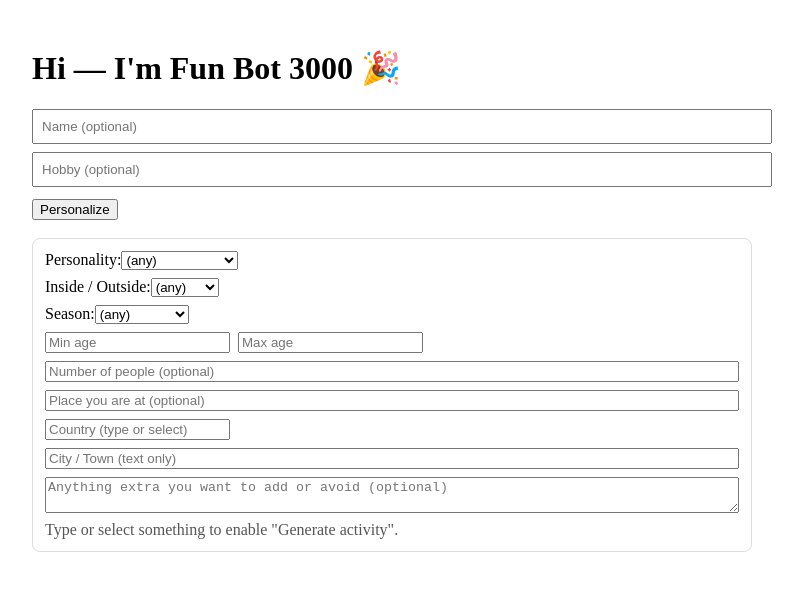
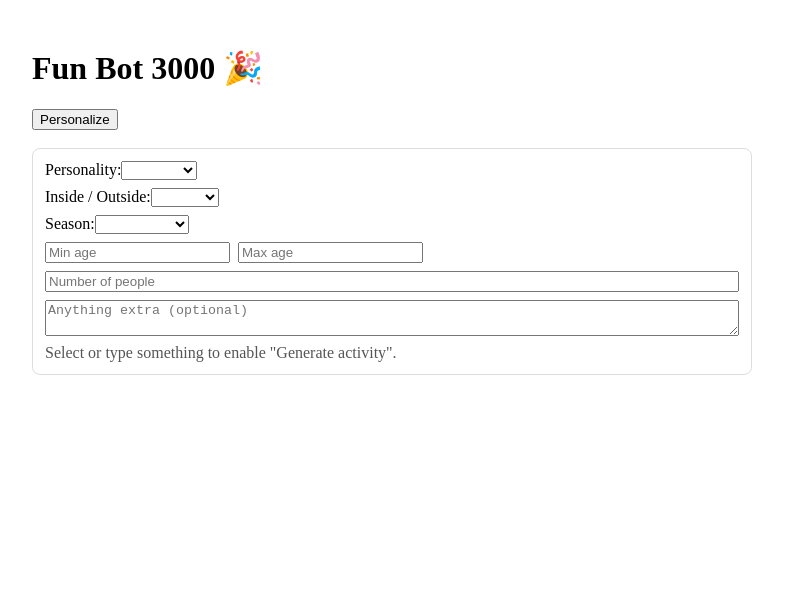
Before and after one commit to christensenandrew455-cell/funbot3000, a Next.js app: page / in a window 1280 px wide. Both pictures are taken after a click on the button "Personalize". Shown: the top 590 px of the page, without its empty margins (248-1051 px from the left). Built offline with nearby package versions, Linux system fonts and the light colour scheme.

Commit message:
Update page.js

```diff
--- a/app/page.js
+++ b/app/page.js
@@ -4,19 +4,12 @@ import { useEffect, useState } from "react";
 import { useRouter } from "next/navigation";
 
 const DEFAULT_FORM = {
-  name: "",
-  hobby: "",
-  // personalization (all optional)
-  personality: "", // "extrovert" | "introvert" | "both" | ""
-  locationPref: "", // "outside" | "inside" | "both" | ""
-  season: "", // e.g. "summer"
+  personality: "",
+  locationPref: "",
+  season: "",
   minAge: "",
   maxAge: "",
   numPeople: "",
-  place: "",
-  country: "",
-  state: "",
-  city: "",
   extraInfo: "",
 };
 
@@ -25,25 +18,19 @@ export default function Home() {
   const [form, setForm] = useState(DEFAULT_FORM);
   const [personalizeOpen, setPersonalizeOpen] = useState(false);
 
-  // restore if user clicked "Edit" from results and we put data into sessionStorage
+  // Restore saved data
   useEffect(() => {
     try {
       const saved = sessionStorage.getItem("activityData");
-      if (saved) {
-        setForm(JSON.parse(saved));
-      }
-    } catch (e) {
-      // ignore
-    }
+      if (saved) setForm(JSON.parse(saved));
+    } catch {}
   }, []);
 
-  // save to sessionStorage on any change
+  // Save on change
   useEffect(() => {
     try {
       sessionStorage.setItem("activityData", JSON.stringify(form));
-    } catch (e) {
-      // ignore
-    }
+    } catch {}
   }, [form]);
 
   function updateField(key, value) {
@@ -51,7 +38,6 @@ export default function Home() {
   }
 
   const anyPersonalizedInput = (() => {
-    // check if any personalization field has a non-empty value
     const keys = [
       "personality",
       "locationPref",
@@ -59,67 +45,33 @@ export default function Home() {
       "minAge",
       "maxAge",
       "numPeople",
-      "place",
-      "country",
-      "state",
-      "city",
       "extraInfo",
     ];
     return keys.some((k) => (form[k] ?? "") !== "");
   })();
 
   async function submitToApi(body) {
-    const res = await fetch("/api/generate", {
+    await fetch("/api/generate", {
       method: "POST",
       headers: { "Content-Type": "application/json" },
       body: JSON.stringify(body),
     });
-    const data = await res.json();
-    return data;
   }
 
   async function handleGenerateRandom() {
-    // clear personalization in-memory (but keep in sessionStorage? spec: random button present initially,
-    //  if they later personalize it should be saved - we won't wipe sessionStorage here; just send little data)
-    const body = { name: form.name || "", hobby: form.hobby || "" };
-    const data = await submitToApi(body);
-    // push to results — we'll pass nothing in query; results client will consult sessionStorage
-    const params = new URLSearchParams();
-    // include a marker for random generation
-    params.set("rand", "1");
-    router.push("/results?" + params.toString());
+    await submitToApi({});
+    router.push("/results?rand=1");
   }
 
   async function handleGenerateActivity(e) {
-    e?.preventDefault?.();
-    // ensure session storage holds the data (it already does via effect)
-    // call API and navigate to results (results client will fetch based on sessionStorage)
-    await submitToApi(form); // we don't need immediate response here because ResultsClient will call again
+    e.preventDefault();
+    await submitToApi(form);
     router.push("/results");
   }
 
-  // If user chooses a country that has states — for now treat United States as special
-  const countryHasStates = form.country === "United States" || form.country === "USA" || form.country === "US";
-
   return (
     <div style={{ maxWidth: 720, margin: "0 auto", padding: 20 }}>
-      <h1>Hi — I'm Fun Bot 3000 🎉</h1>
-
-      <div style={{ marginTop: 12 }}>
-        <input
-          placeholder="Name (optional)"
-          value={form.name}
-          onChange={(e) => updateField("name", e.target.value)}
-          style={{ display: "block", width: "100%", padding: 8, marginBottom: 8 }}
-        />
-
-        <input
-          placeholder="Hobby (optional)"
-          value={form.hobby}
-          onChange={(e) => updateField("hobby", e.target.value)}
-          style={{ display: "block", width: "100%", padding: 8, marginBottom: 8 }}
-        />
-      </div>
+      <h1>Fun Bot 3000 🎉</h1>
 
       <div style={{ marginTop: 12 }}>
         <button
@@ -131,97 +83,106 @@ export default function Home() {
           Personalize
         </button>
 
-        {/* Show "Generate random activity" unless personalize is open AND there are no personalization inputs */}
-        {!personalizeOpen || (personalizeOpen && anyPersonalizedInput === false) ? (
-          // If personalizeOpen==true and no inputs, random button should be hidden per spec.
-          !personalizeOpen && (
-            <button type="button" onClick={handleGenerateRandom}>
-              Generate random activity
-            </button>
-          )
-        ) : null}
+        {!personalizeOpen && (
+          <button type="button" onClick={handleGenerateRandom}>
+            Generate random activity
+          </button>
+        )}
       </div>
 
       {personalizeOpen && (
-        <form onSubmit={handleGenerateActivity} style={{ marginTop: 18, border: "1px solid #ddd", padding: 12, borderRadius: 8 }}>
+        <form
+          onSubmit={handleGenerateActivity}
+          style={{
+            marginTop: 18,
+            border: "1px solid #ddd",
+            padding: 12,
+            borderRadius: 8,
+          }}
+        >
           <div style={{ display: "grid", gap: 8 }}>
+            {/* Personality */}
             <label>
               Personality:
-              <select value={form.personality} onChange={(e) => updateField("personality", e.target.value)}>
-                <option value="">(any)</option>
+              <select
+                value={form.personality}
+                onChange={(e) => updateField("personality", e.target.value)}
+              >
+                <option value=""></option>
                 <option value="extrovert">Extrovert</option>
                 <option value="introvert">Introvert</option>
-                <option value="both">Both / Balanced</option>
               </select>
             </label>
 
+            {/* Inside / Outside */}
             <label>
               Inside / Outside:
-              <select value={form.locationPref} onChange={(e) => updateField("locationPref", e.target.value)}>
-                <option value="">(any)</option>
+              <select
+                value={form.locationPref}
+                onChange={(e) => updateField("locationPref", e.target.value)}
+              >
+                <option value=""></option>
+                <option value="inside">Inside</option>
                 <option value="outside">Outside</option>
-                <option value="inside">Inside</option>
-                <option value="both">Both</option>
               </select>
             </label>
 
+            {/* Season */}
             <label>
               Season:
-              <select value={form.season} onChange={(e) => updateField("season", e.target.value)}>
-                <option value="">(any)</option>
+              <select
+                value={form.season}
+                onChange={(e) => updateField("season", e.target.value)}
+              >
+                <option value=""></option>
                 <option value="spring">Spring</option>
                 <option value="summer">Summer</option>
                 <option value="autumn">Autumn/Fall</option>
                 <option value="winter">Winter</option>
-                <option value="all">All year</option>
               </select>
             </label>
 
+            {/* Age range */}
             <div style={{ display: "flex", gap: 8 }}>
               <input
                 placeholder="Min age"
                 value={form.minAge}
-                onChange={(e) => updateField("minAge", e.target.value.replace(/\D/g, ""))}
+                onChange={(e) =>
+                  updateField("minAge", e.target.value.replace(/\D/g, ""))
+                }
               />
               <input
                 placeholder="Max age"
                 value={form.maxAge}
-                onChange={(e) => updateField("maxAge", e.target.value.replace(/\D/g, ""))}
+                onChange={(e) =>
+                  updateField("maxAge", e.target.value.replace(/\D/g, ""))
+                }
               />
             </div>
 
+            {/* Number of people */}
             <input
-              placeholder="Number of people (optional)"
+              placeholder="Number of people"
               value={form.numPeople}
-              onChange={(e) => updateField("numPeople", e.target.value.replace(/\D/g, ""))}
+              onChange={(e) =>
+                updateField("numPeople", e.target.value.replace(/\D/g, ""))
+              }
             />
 
-            <input placeholder="Place you are at (optional)" value={form.place} onChange={(e) => updateField("place", e.target.value)} />
-
-            <div style={{ display: "flex", gap: 8 }}>
-              <input placeholder="Country (type or select)" value={form.country} onChange={(e) => updateField("country", e.target.value)} />
-              {countryHasStates && (
-                <input placeholder="State" value={form.state} onChange={(e) => updateField("state", e.target.value)} />
-              )}
-            </div>
-
-            <input placeholder="City / Town (text only)" value={form.city} onChange={(e) => updateField("city", e.target.value)} />
-
+            {/* Extra notes */}
             <textarea
-              placeholder="Anything extra you want to add or avoid (optional)"
+              placeholder="Anything extra (optional)"
               value={form.extraInfo}
               onChange={(e) => updateField("extraInfo", e.target.value)}
             />
 
-            {/* Generate Activity button appears as soon as ANY personalization input is typed/selected (or always visible if you want it) */}
             {anyPersonalizedInput ? (
               <div style={{ display: "flex", gap: 8 }}>
                 <button type="submit">Generate activity</button>
                 <button
                   type="button"
                   onClick={() => {
-                    // clear personalization but keep name/hobby
-                    setForm((f) => ({ ...DEFAULT_FORM, name: f.name, hobby: f.hobby }));
+                    setForm(DEFAULT_FORM);
                     sessionStorage.removeItem("activityData");
                   }}
                 >
@@ -229,7 +190,9 @@ export default function Home() {
                 </button>
               </div>
             ) : (
-              <div style={{ color: "#555" }}>Type or select something to enable "Generate activity".</div>
+              <div style={{ color: "#555" }}>
+                Select or type something to enable "Generate activity".
+              </div>
             )}
           </div>
         </form>
```
